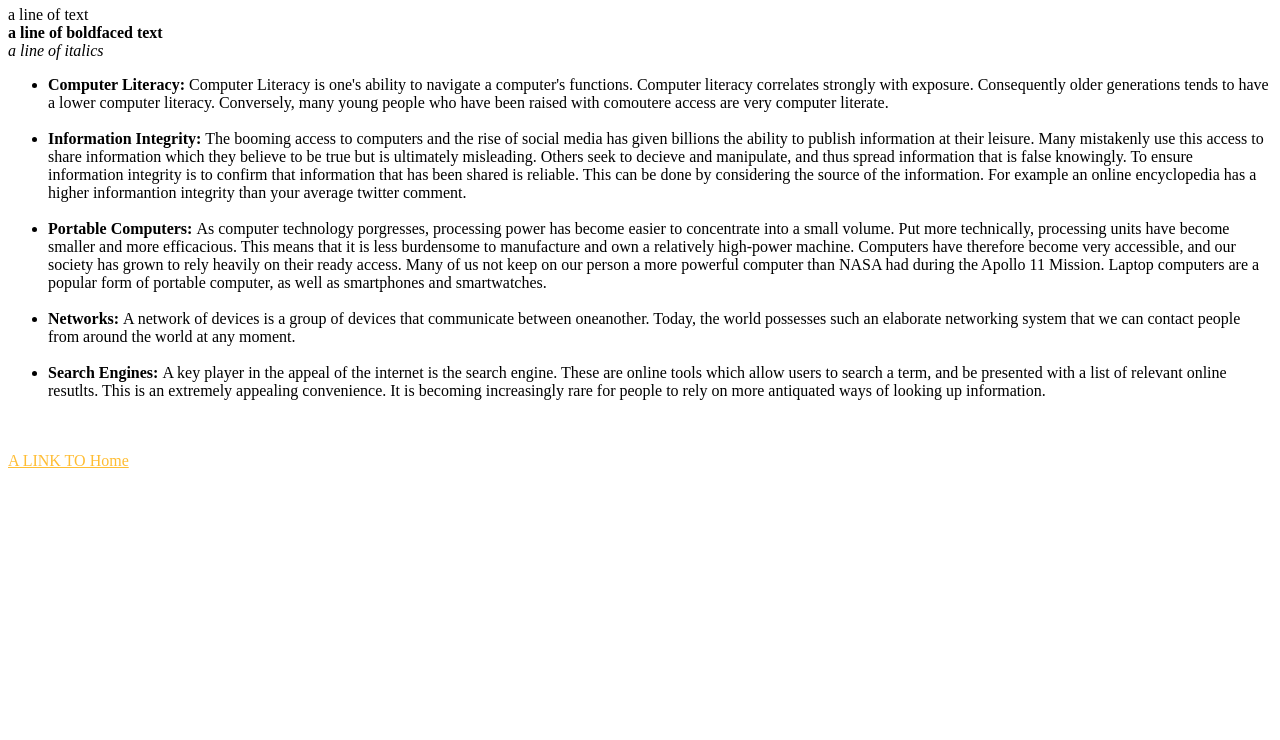
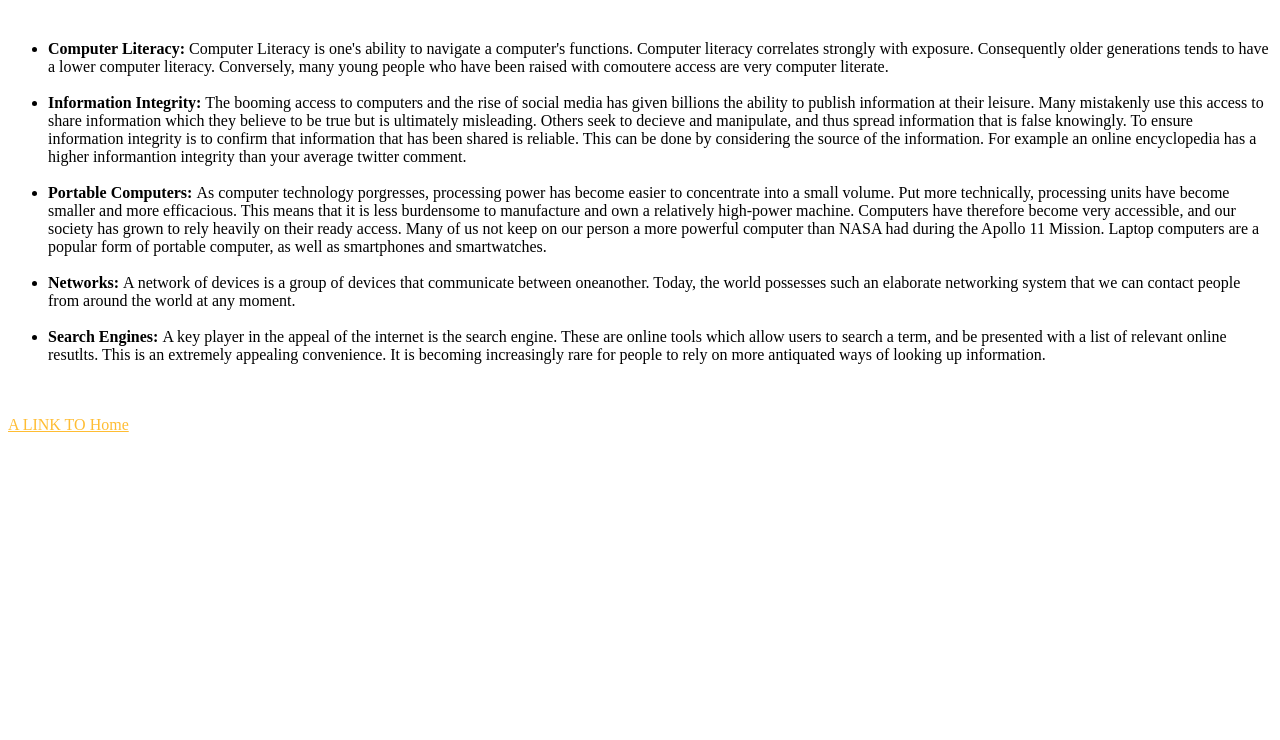
Before and after one commit to AJMisiaszek/portfolioproject1, a plain HTML site: page Concepts.html in a window 1280 px wide. Shown: the part 60-800 px from the top of the page. Drawn offline with Linux system fonts and the light colour scheme.

Commit message:
Update Concepts.html
Removed sample text

```diff
--- a/Concepts.html
+++ b/Concepts.html
@@ -2,9 +2,7 @@
     <TITLE> Concepts</TITLE>
 <BODY TEXT="#000000" LINK="#ffbd33" VLINK="#3300FF">
 <h1 align=center> Welcome to Concepts </h1>
-a line of text<br>
-<b> a line of boldfaced text </b><br>
-<i> a line of italics </i>
+
 <br>
     <UL>
 <LI><b>Computer Literacy: </b>Computer Literacy is one's ability to navigate a computer's functions. Computer literacy correlates strongly with exposure. Consequently older generations tends to have a lower computer literacy. Conversely, many young people who have been raised with comoutere access are very computer literate.</LI><br>
```
